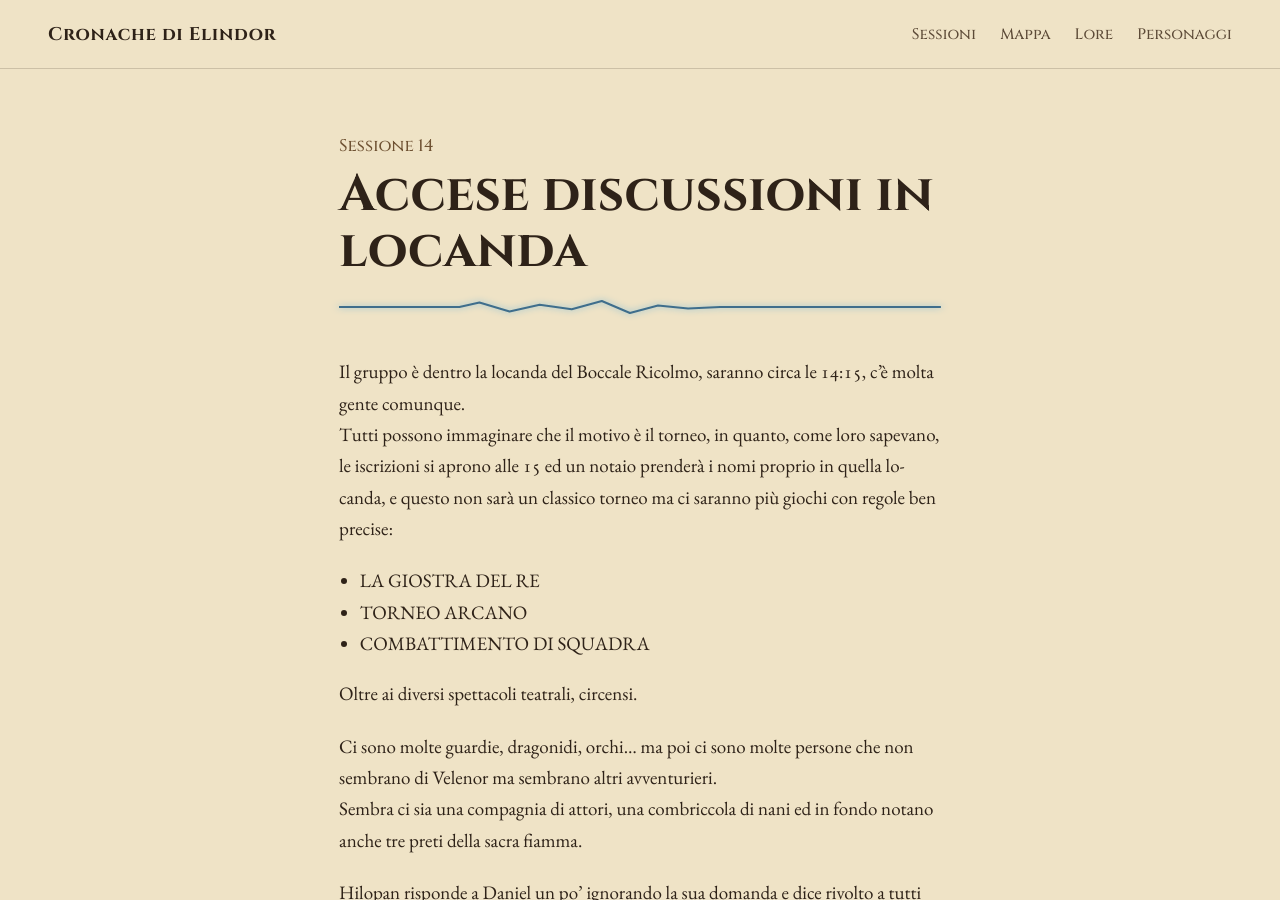
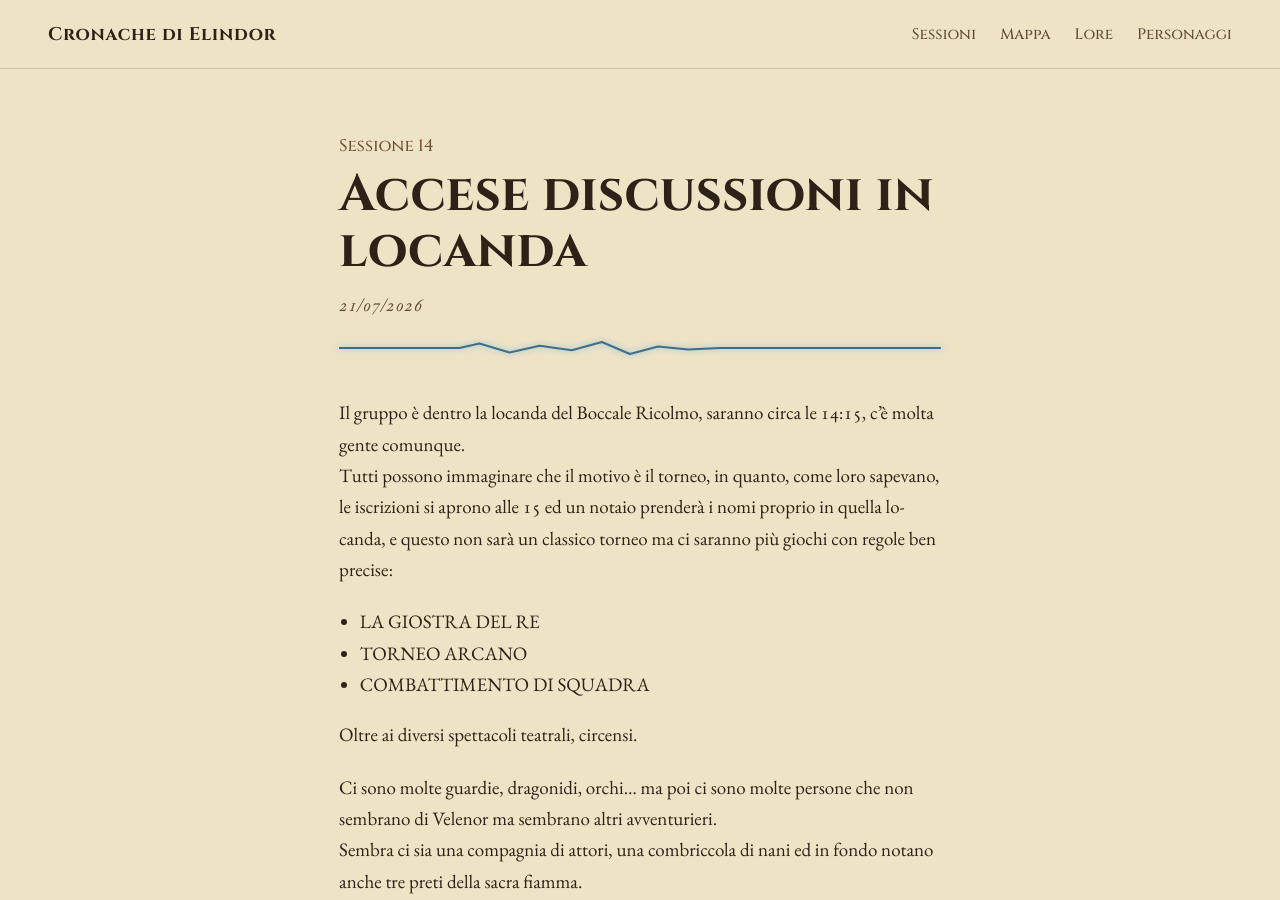
Before and after one commit to giuliofontanella0-jpg/giuliofontanella0-jpg.github.io, a Jekyll site: the page built from sessione-14.md, in a window 1280 px wide and 900 px high. Built offline with Jekyll 4.4.1, drawn with Linux system fonts in a browser that asks for light colours.

Commit message:
Data della sessione 14
Co-Authored-By: Claude Opus 5.5 <noreply@anthropic.com>
Claude-Session: https://claude.ai/code/session_01RuDEd6Z3QVJpnYULRuQzTi

```diff
--- a/sessione-14.md
+++ b/sessione-14.md
@@ -3,7 +3,7 @@ layout: sessione
 numero: "14"
 ordine: 14
 titolo: "Accese discussioni in locanda"
-data: ""
+data: "21/07/2026"
 ---
 
 Il gruppo è dentro la locanda del Boccale Ricolmo, saranno circa le 14:15, c'è molta gente comunque.
```
